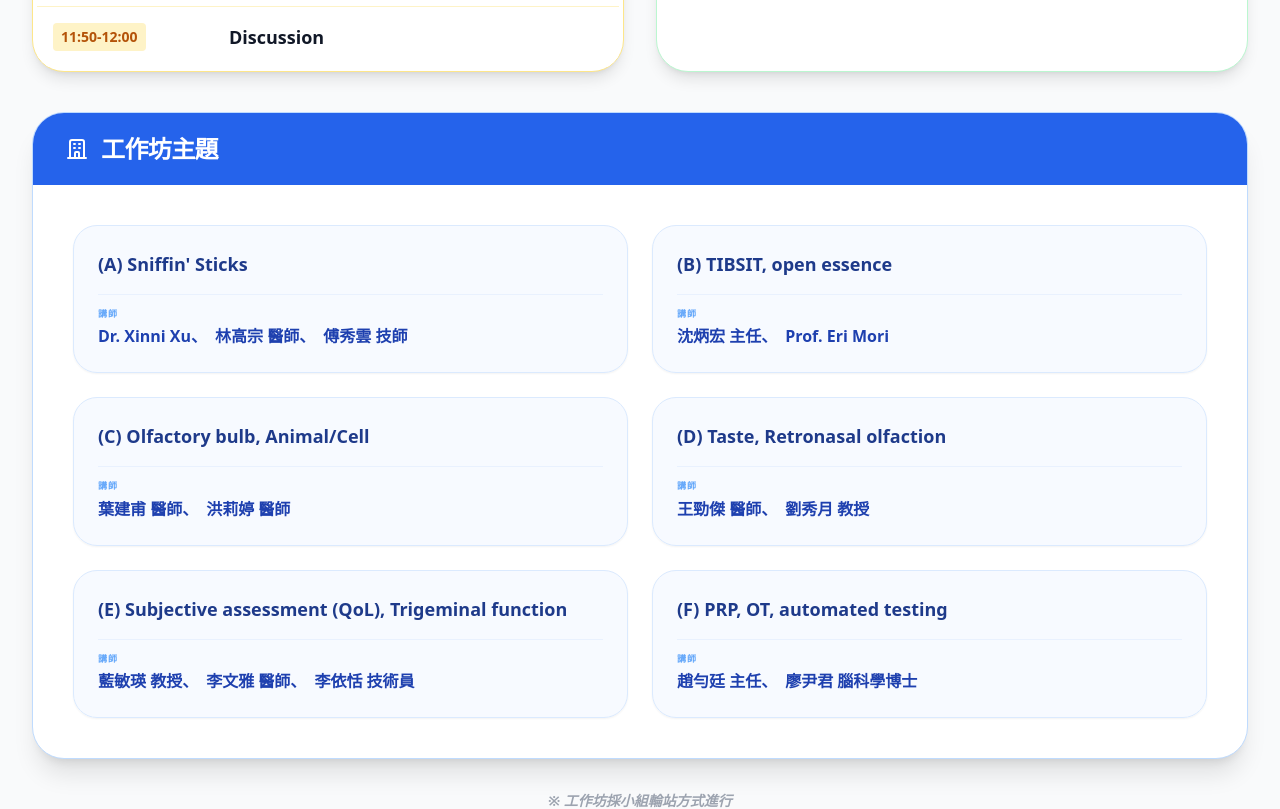
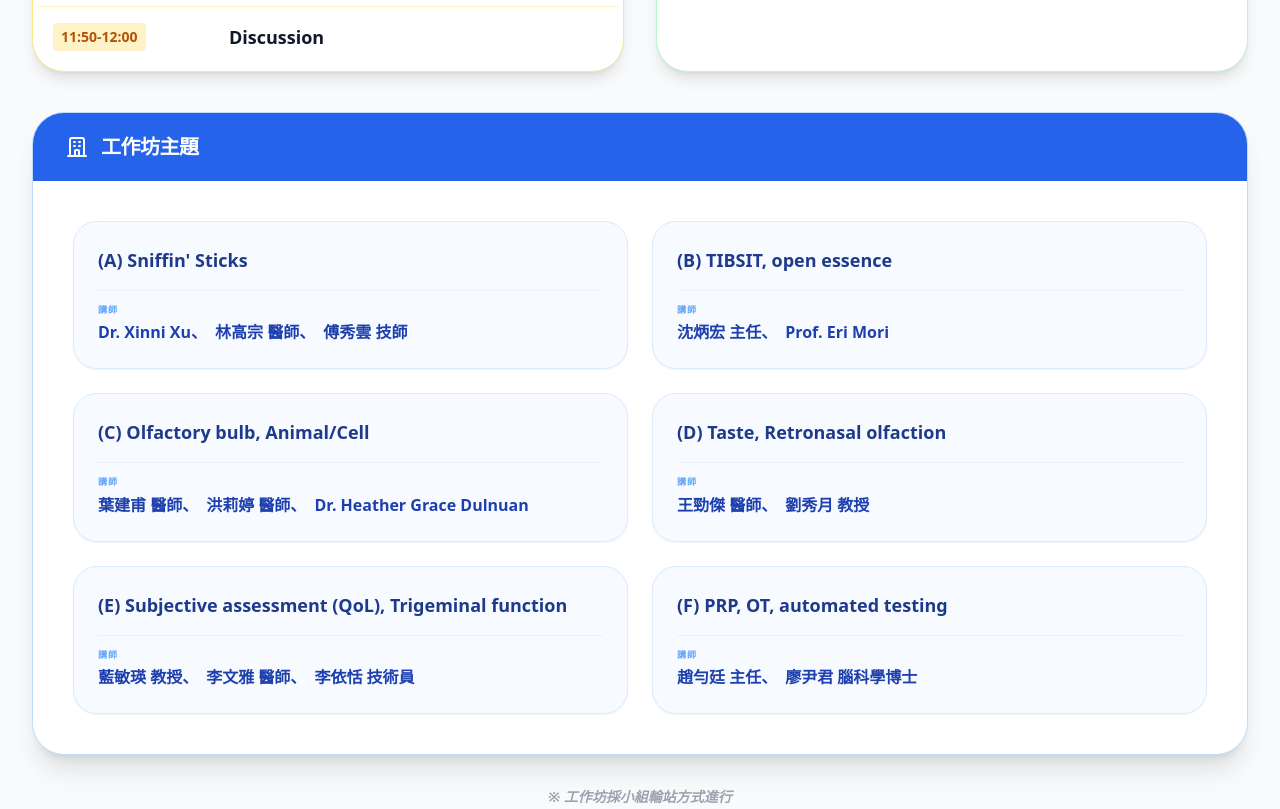
Before and after one commit to swordvghtpe/SWORD, a React (Vite) app: page / in a window 1280 px wide. Shown: the part 4680-5489 px from the top of the page. Built offline with nearby package versions, Linux system fonts and the light colour scheme.

Commit message:
fix: update workshop faculty and venue map image
- Add Heather Grace Dulnuan to workshop faculty list
- Update venue map image source
- Remove obsolete GitHub Actions deployment workflow

```diff
--- a/components/Agenda.tsx
+++ b/components/Agenda.tsx
@@ -34,8 +34,8 @@ const pmAgendaEn: AgendaItem[] = [
 const workshopDataEn = [
   { topic: "(A) Sniffin' Sticks", faculty: ["Xinni Xu", "Kao-Tsung Lin", "Hsiu-Yun Fu"] },
   { topic: "(B) TIBSIT, open essence", faculty: ["Ping-Hung Shen", "Eri Mori"] },
-  { topic: "(C) Olfactory bulb measurement, Animal/Cell Study", faculty: ["Chien-Fu Yeh", "Li-Ting Hung"] },
-  { topic: "(D) Taste, Retronasal olfaction", faculty: ["Jing-Jie Wang", "Prof. Hsiu-Yueh Liu"] },
+  { topic: "(C) Olfactory bulb measurement, Animal/Cell Study", faculty: ["Chien-Fu Yeh", "Li-Ting Hung", "Heather Grace Dulnuan"] },
+  { topic: "(D) Taste, Retronasal olfaction", faculty: ["Jing-Jie Wang", "Hsiu-Yueh Liu"] },
   { topic: "(E) Subjective assessment (QoL), Trigeminal function", faculty: ["Ming-Ying Lan", "Wen-Ya Lee", "Yi-Tien Li"] },
   { topic: "(F) PRP, OT, automated testing", faculty: ["Yun-Ting Chao", "Yin-Chun Liao"] }
 ];
@@ -72,7 +72,7 @@ const pmAgendaZh: AgendaItem[] = [
 const workshopDataZh = [
   { topic: "(A) Sniffin' Sticks", faculty: ["Dr. Xinni Xu", "林高宗 醫師", "傅秀雲 技師"] },
   { topic: "(B) TIBSIT, open essence", faculty: ["沈炳宏 主任", "Prof. Eri Mori"] },
-  { topic: "(C) Olfactory bulb, Animal/Cell", faculty: ["葉建甫 醫師", "洪莉婷 醫師"] },
+  { topic: "(C) Olfactory bulb, Animal/Cell", faculty: ["葉建甫 醫師", "洪莉婷 醫師", "Dr. Heather Grace Dulnuan"] },
   { topic: "(D) Taste, Retronasal olfaction", faculty: ["王勁傑 醫師", "劉秀月 教授"] },
   { topic: "(E) Subjective assessment (QoL), Trigeminal function", faculty: ["藍敏瑛 教授", "李文雅 醫師", "李依恬 技術員"] },
   { topic: "(F) PRP, OT, automated testing", faculty: ["趙勻廷 主任", "廖尹君 腦科學博士"] }
@@ -202,7 +202,7 @@ const Agenda: React.FC = () => {
 
         <div className="mt-10 bg-white rounded-[2rem] shadow-xl overflow-hidden border border-blue-200">
             <div className="bg-blue-600 py-5 px-8">
-                <h3 className="text-base md:text-2xl font-black text-white flex items-center tracking-tight whitespace-nowrap">
+                <h3 className="text-base md:text-xl font-black text-white flex items-center tracking-tight whitespace-nowrap">
                     <svg xmlns="http://www.w3.org/2000/svg" className="h-6 w-6 mr-3" fill="none" viewBox="0 0 24 24" stroke="currentColor">
                         <path strokeLinecap="round" strokeLinejoin="round" strokeWidth={2} d="M19 21V5a2 2 0 00-2-2H7a2 2 0 00-2 2v16m14 0h2m-2 0h-5m-9 0H3m2 0h5M9 7h1m-1 4h1m4-4h1m-1 4h1m-5 10v-5a1 1 0 011-1h2a1 1 0 011 1v5m-4 0h4" />
                     </svg>
--- a/components/VenueLocation.tsx
+++ b/components/VenueLocation.tsx
@@ -4,7 +4,7 @@ import { MapPin, Navigation, Info } from 'lucide-react';
 
 const VenueLocation: React.FC = () => {
   const { t } = useLanguage();
-  const baseSrc = "https://i.meee.com.tw/syJbFGj";
+  const baseSrc = "https://i.meee.com.tw/ApUfRkL";
   const [imgSrc, setImgSrc] = useState(`${baseSrc}.png`);
   const [hasError, setHasError] = useState(false);
 
```
